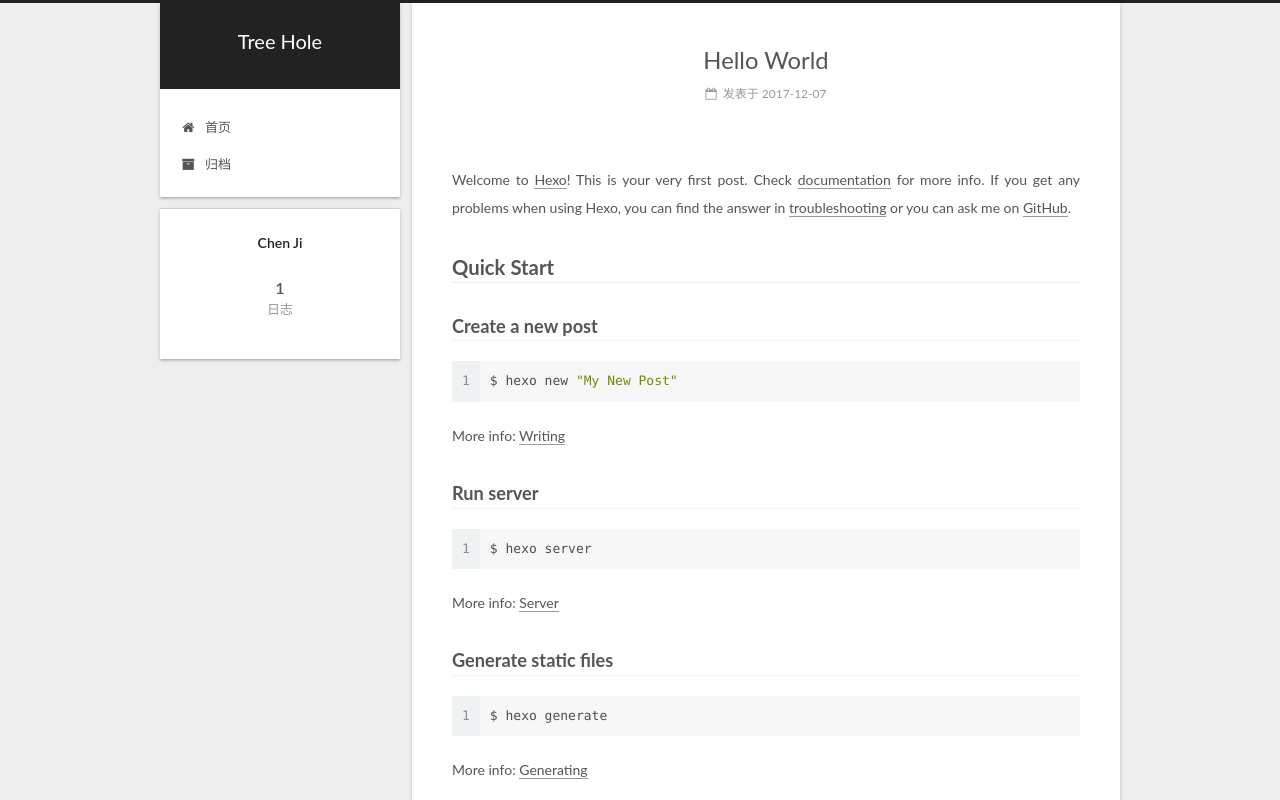
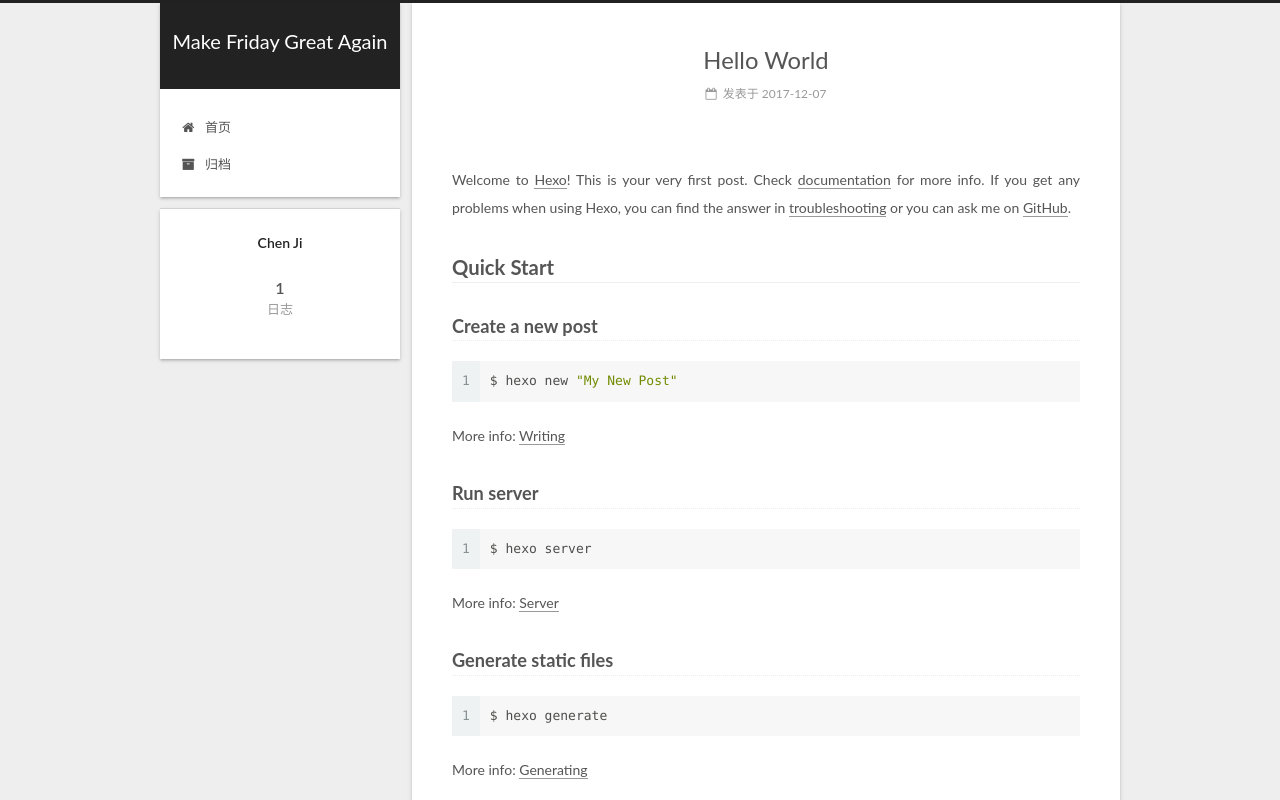
Before and after one commit to StevenSh/aikaaa.github.io, a plain HTML site: page index.html in a window 1280 px wide. Shown: the top 800 px of the page. Drawn offline with Linux system fonts and the light colour scheme.

Commit message:
Site updated: 2017-12-08 20:47:56

```diff
--- a/index.html
+++ b/index.html
@@ -80,12 +80,12 @@
 
 
 <meta property="og:type" content="website">
-<meta property="og:title" content="Tree Hole">
+<meta property="og:title" content="Make Friday Great Again">
 <meta property="og:url" content="http://aikaaa.me/index.html">
-<meta property="og:site_name" content="Tree Hole">
+<meta property="og:site_name" content="Make Friday Great Again">
 <meta property="og:locale" content="zh-Hans">
 <meta name="twitter:card" content="summary">
-<meta name="twitter:title" content="Tree Hole">
+<meta name="twitter:title" content="Make Friday Great Again">
 
 
 
@@ -121,7 +121,7 @@
 
 
 
-  <title>Tree Hole</title>
+  <title>Make Friday Great Again</title>
 
 
 
@@ -152,7 +152,7 @@
     <div class="custom-logo-site-title">
       <a href="/"  class="brand" rel="start">
         <span class="logo-line-before"><i></i></span>
-        <span class="site-title">Tree Hole</span>
+        <span class="site-title">Make Friday Great Again</span>
         <span class="logo-line-after"><i></i></span>
       </a>
     </div>
@@ -238,7 +238,7 @@
     </span>
 
     <span hidden itemprop="publisher" itemscope itemtype="http://schema.org/Organization">
-      <meta itemprop="name" content="Tree Hole">
+      <meta itemprop="name" content="Make Friday Great Again">
     </span>
 
 
```
Also changed, not shown: 2017/12/07/hello-world/index.html (+4 -4 lines), archives/2017/12/index.html (+5 -5 lines), archives/2017/index.html (+5 -5 lines), archives/index.html (+5 -5 lines).
